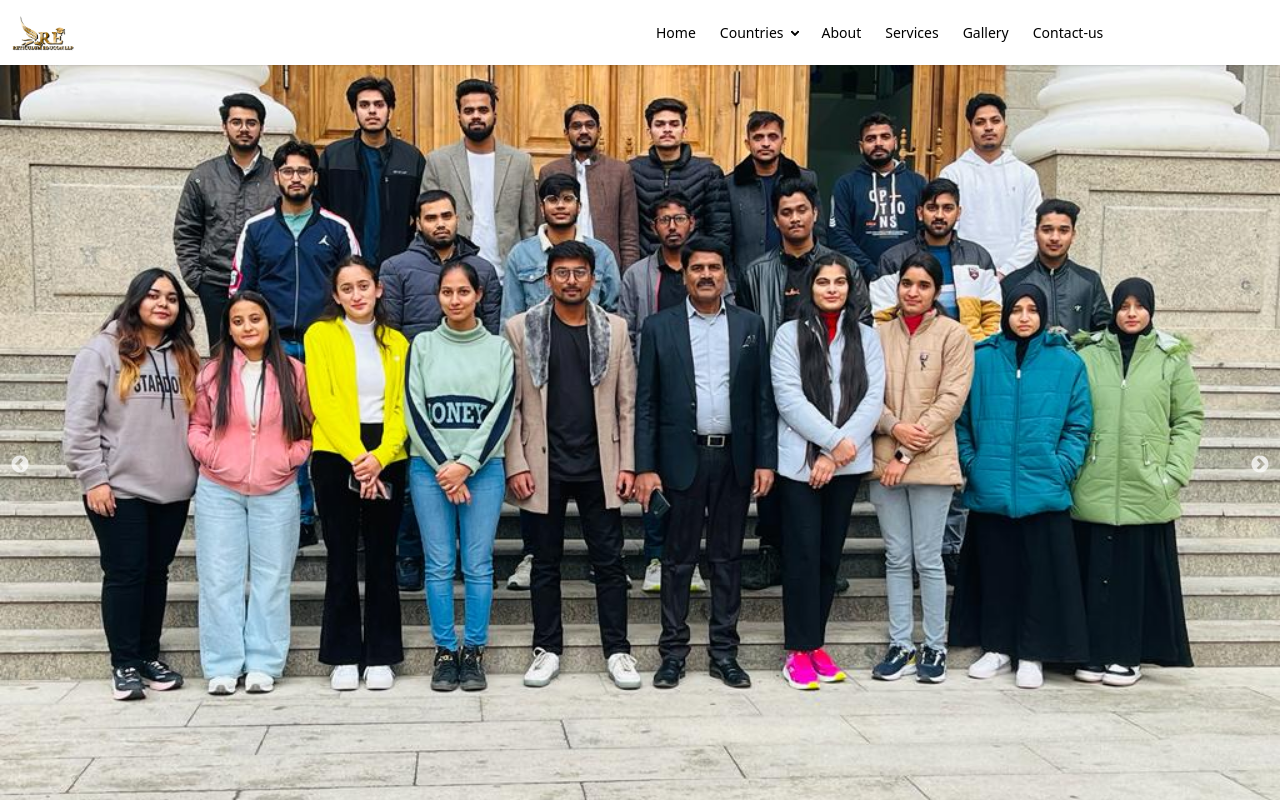
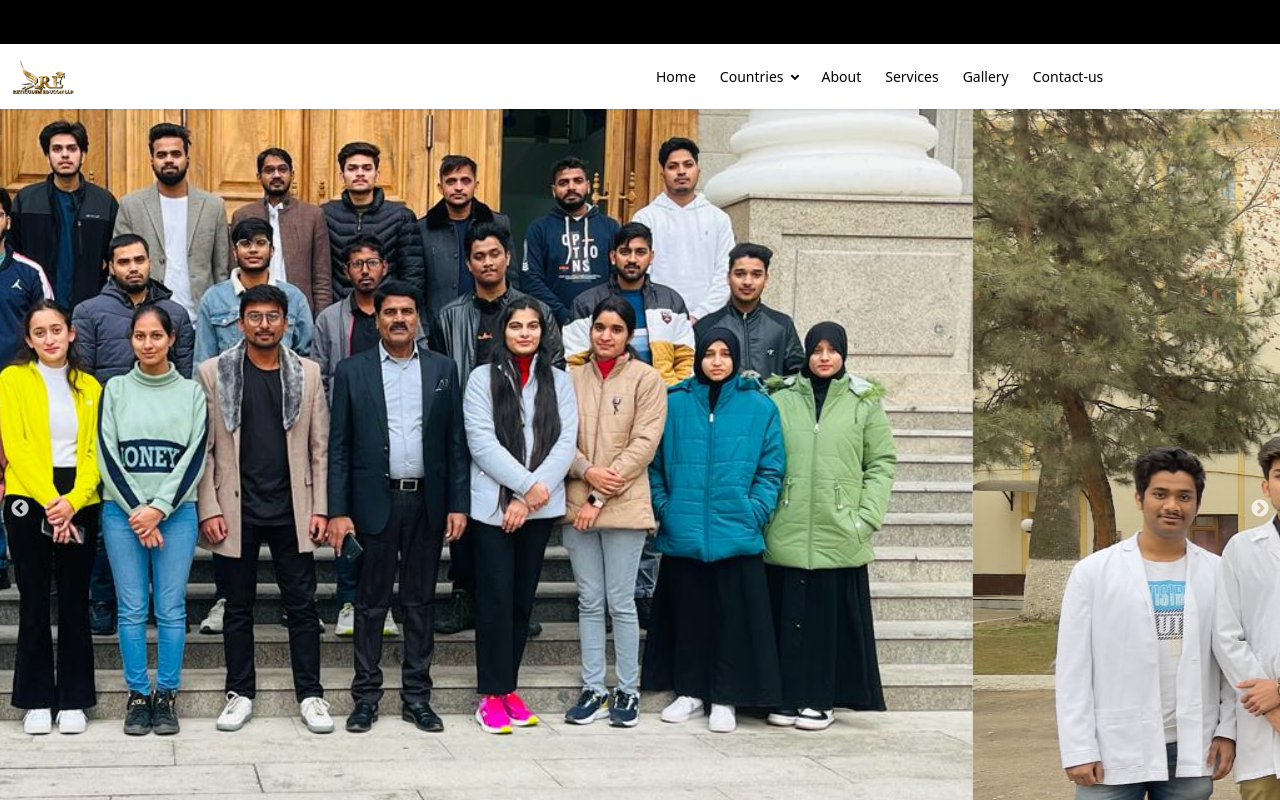
Before and after one commit to Sagarsharma11/next-reticulumeducon, a Next.js app: page / in a window 1280 px wide. Shown: the top 800 px of the page. Built offline with nearby package versions, Linux system fonts and the light colour scheme.

Commit message:
added notice

```diff
--- a/src/app/layout.js
+++ b/src/app/layout.js
@@ -2,6 +2,7 @@ import { Geist, Geist_Mono } from "next/font/google";
 import "./globals.css";
 import Navbar from "../components/Navbar";
 import Footer from "../components/Footer/Footer";
+import Notice from "../components/Notice/Notice";
 
 const geistSans = Geist({
   variable: "--font-geist-sans",
@@ -20,12 +21,13 @@ export const metadata = {
 
 export default function RootLayout({ children }) {
   return (
-    <html lang="en"  data-theme="synthweave">
+    <html lang="en" data-theme="synthweave">
       <body className={`${geistSans.variable} ${geistMono.variable}`}>
-      <Navbar />
+        <Notice />
+        <Navbar />
         {children}
         <Footer />
       </body>
     </html>
-  );
+  )
 }
--- a/src/components/Footer/Footer.jsx
+++ b/src/components/Footer/Footer.jsx
@@ -100,9 +100,9 @@ const Footer = () => {
             <div className={styles.rights}>
                 <div> Copyright ©2021-2022 | <a href="index.php" >WWW.RETICULUM.COM </a> All Rights Reserved</div>
 
-               <div>
-               Design & Devlop By <a href="https://sagarsharma.vercel.app" target='__blank' className={"text-green-400"} >Sagar Sharma</a>
-               </div>
+                <div>
+                    Design & Devlop By <a href="https://sagarsharma.vercel.app" target='__blank' className={"text-green-400"} >Sagar Sharma</a>
+                </div>
             </div>
         </>
     )
--- /dev/null
+++ b/src/components/Notice/Notice.jsx
@@ -0,0 +1,19 @@
+import React from 'react';
+import styles from "./style.module.css"
+
+const Notice = () => {
+    return (
+        <div className={styles["marquee-container"]}>
+            <div className={styles["marquee"]}>
+                🚧⚙️ Feature Notice ⚙️🚧
+                🔧 Some features on our website may not work as expected due to ongoing maintenance. 🛠️ We’re working hard to resolve this 🔄 and appreciate your patience. 🙏 Thank you for your support! 💙🚀
+
+                📩 For more info, contact:
+                📧 Email: sagarsharmatech00@gmail.com
+                🌐 Website: sagarsharma.vercel.app
+            </div>
+        </div>
+    )
+}
+
+export default Notice
--- /dev/null
+++ b/src/components/Notice/style.module.css
@@ -0,0 +1,24 @@
+.marquee-container {
+    overflow: hidden;
+    white-space: nowrap;
+    width: 100%;
+    background-color: black;
+    color: white;
+    padding: 10px 0;
+    cursor: pointer;
+}
+
+.marquee {
+    display: inline-block;
+    animation: marquee 30s linear infinite;
+}
+
+@keyframes marquee {
+    from { transform: translateX(100%); }
+    to { transform: translateX(-100%); }
+}
+
+/* Stop animation on hover */
+.marquee-container:hover .marquee {
+    animation-play-state: paused;
+}
```
